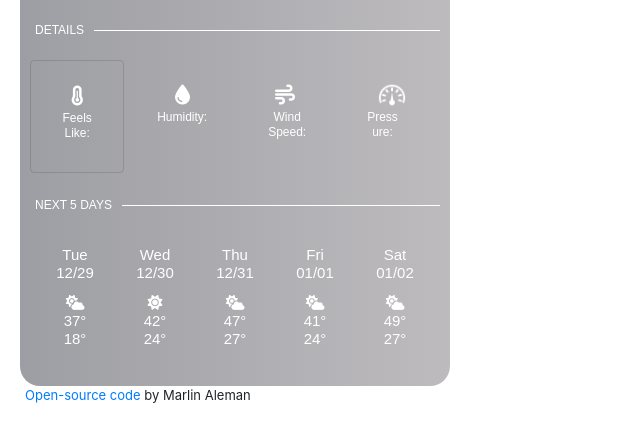
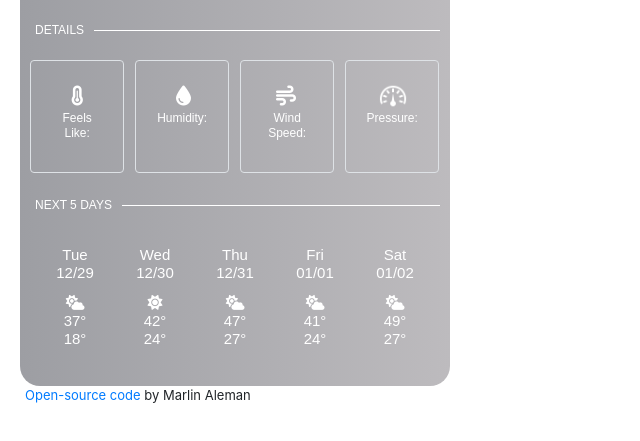
Before and after one commit to Marlieag/weather-app, a website built with Parcel: page index.html in a window 1280 px wide. Shown: the part 305-746 px from the top of the page, without its empty margins (0-640 px from the left). Built offline with nearby package versions, Linux system fonts and the light colour scheme; no server answers.

Commit message:
Details border color changed

```diff
--- a/index.html
+++ b/index.html
@@ -111,7 +111,7 @@
 <div class="details">
   <div class="row justify-content-md-center ">
     <div class="col-sm-3">
-        <div class="card h-100 text-start-white bg-transparent" style="width: 5.9rem;">
+        <div class="card h-100 text-start-white bg-transparent border border-transparent" style="width: 5.9rem;">
           <div class="card-body">
             <span class="thermometer">
               <i class="fas fa-thermometer-three-quarters"></i>
@@ -124,7 +124,7 @@
     </div>
 
     <div class="col-sm-3">
-      <div class="card h-100 text-white bg-transparent border-0" style="width: 5.9rem;">
+      <div class="card h-100 text-white bg-transparent border border-transparent " style="width: 5.9rem;">
         <div class="card-body">
           <span class="humidity-icon">
         <i class="fas fa-tint"></i>
@@ -139,7 +139,7 @@
 
 
     <div class="col-sm-3">
-      <div class="card h-100 text-white bg-transparent border-0" style="width: 5.9rem;">
+      <div class="card h-100 text-white bg-transparent border border-transparent" style="width: 5.9rem;">
         <div class="card-body">
             <span class="wind-icon">
               <i class="fas fa-wind"></i>
@@ -152,7 +152,7 @@
     </div>
 
     <div class="col-sm-3">
-      <div class="card h-100 text-white bg-transparent border-0 style="width: 5.9rem;">
+      <div class="card h-100 text-white bg-transparent border border-transparent" style="width: 5.9rem;">
         <div class="card-body">
           <span class="pressure-icon">
             <img src="pressure-icon.png" alt="pressure icon" width="30px"/>
```
